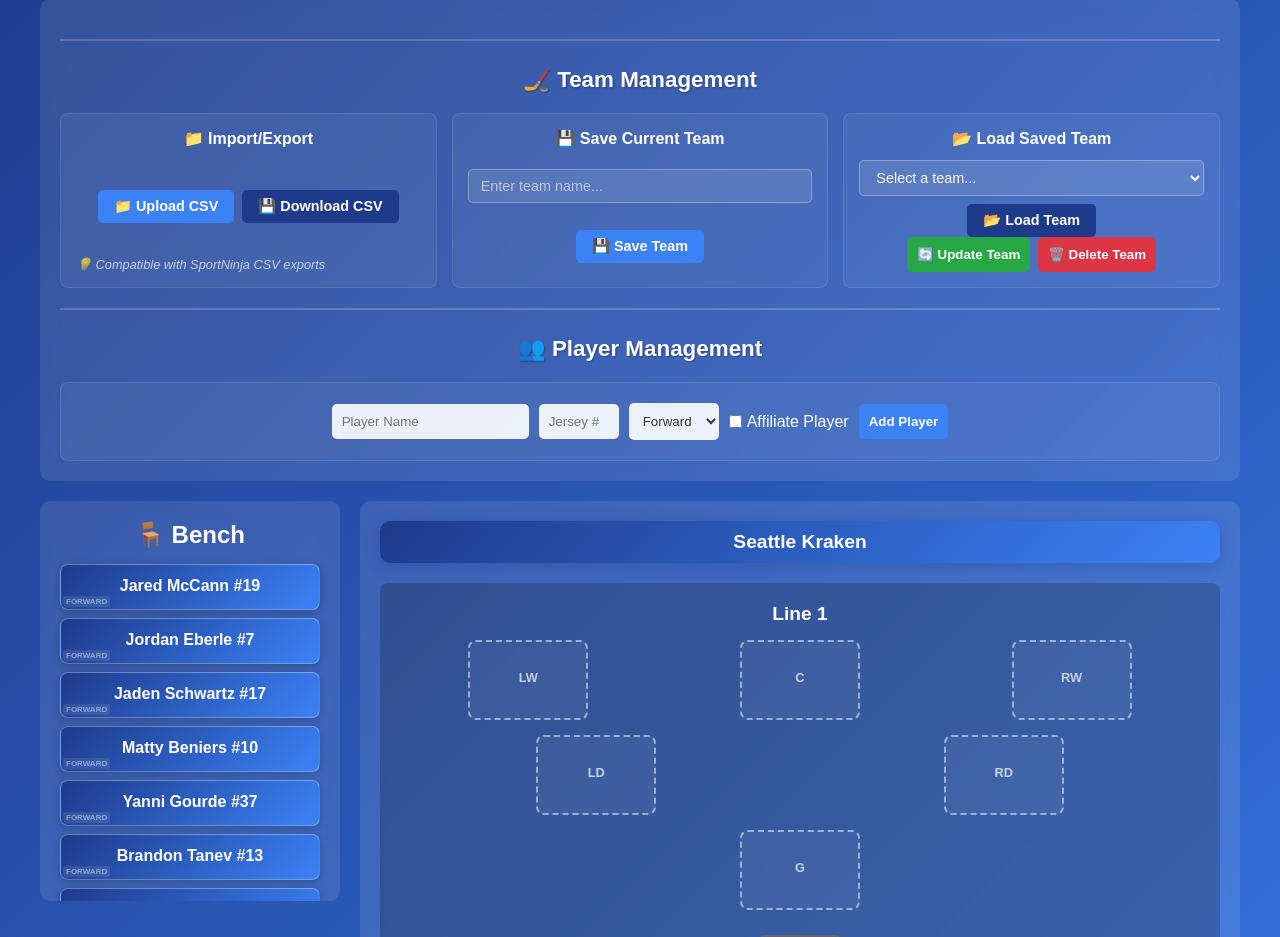
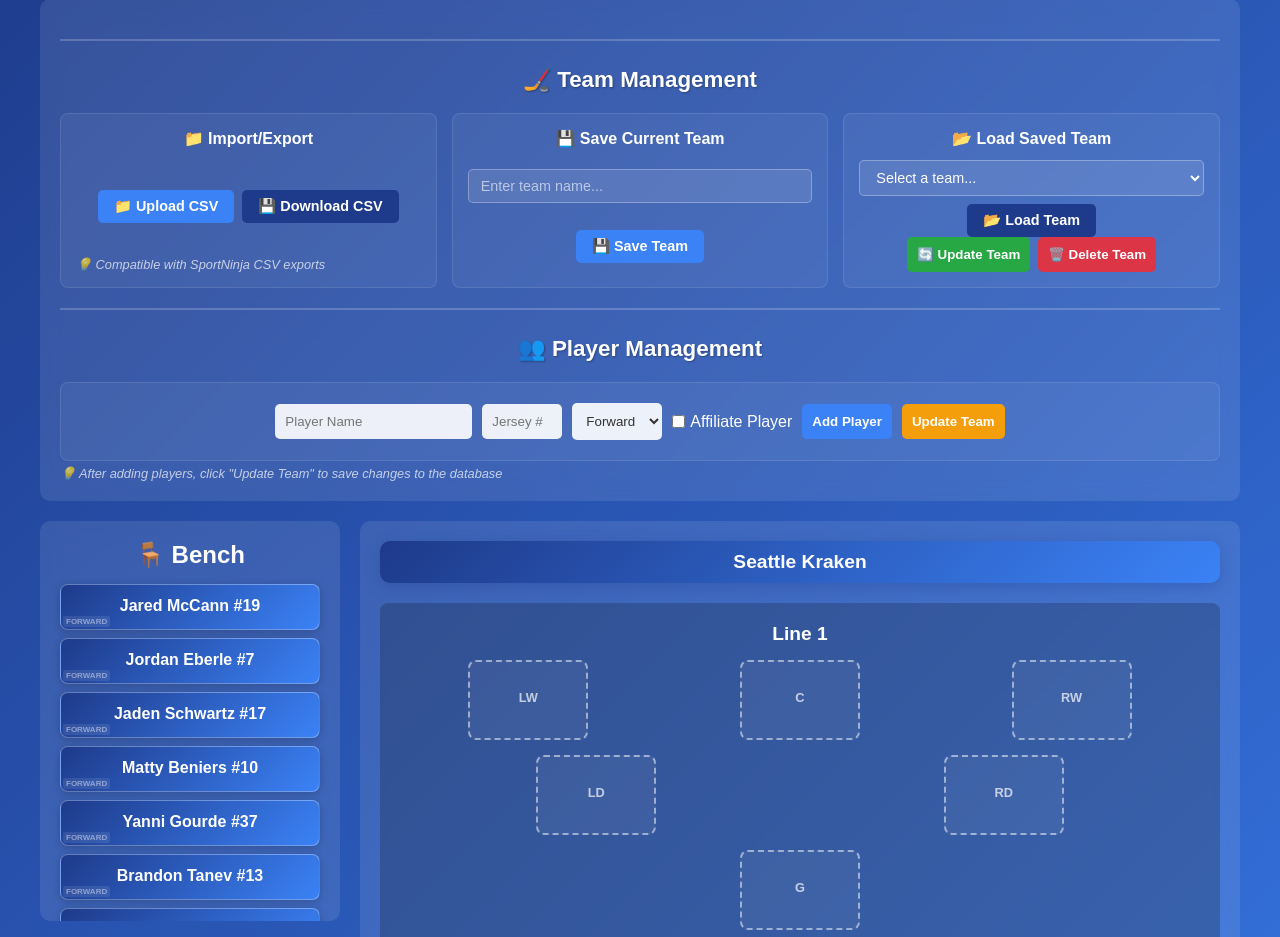
Before and after one commit to crob21/skahl-line-builder, a Flask app: page / in a window 1280 px wide. Shown: the part 172-1109 px from the top of the page. Run offline with Flask 3, Linux system fonts and the light colour scheme; data comes from the database, SQL or seed files in the repository; some libraries are stand-ins or nearby versions.

Commit message:
🔧 Add Update Team functionality for database persistence
- Add 'Update Team' button to player management section
- Add updateCurrentTeam() function to save session changes to database
- Add CSS styling for the update button
- Add helpful instruction text for users
- Now when users add affiliate players, they can save changes to the database

```diff
--- a/templates/index.html
+++ b/templates/index.html
@@ -358,6 +358,15 @@
 
         .btn-load:hover {
             background: #1e40af;
+            transform: translateY(-1px);
+        }
+
+        .btn-update {
+            background: #f59e0b;
+        }
+
+        .btn-update:hover {
+            background: #d97706;
             transform: translateY(-1px);
         }
 
@@ -1093,6 +1102,10 @@
                         Affiliate Player
                     </label>
                     <button onclick="addPlayer()">Add Player</button>
+                    <button onclick="updateCurrentTeam()" class="btn-update">Update Team</button>
+                </div>
+                <div style="font-size: 0.8rem; color: rgba(255,255,255,0.7); margin-top: 5px; font-style: italic;">
+                    💡 After adding players, click "Update Team" to save changes to the database
                 </div>
             </div>
         </div>
@@ -1250,6 +1263,37 @@
                 loadPlayers();
             } else {
                 alert(result.message);
+            }
+        }
+
+        async function updateCurrentTeam() {
+            const teamSelect = document.getElementById('teamSelect');
+            const selectedOption = teamSelect.options[teamSelect.selectedIndex];
+
+            if (!selectedOption || !selectedOption.value) {
+                alert('Please select a team to update');
+                return;
+            }
+
+            const teamName = selectedOption.textContent.split(' (')[0];
+
+            try {
+                const response = await fetch('/api/teams/save', {
+                    method: 'POST',
+                    headers: { 'Content-Type': 'application/json' },
+                    body: JSON.stringify({ team_name: teamName })
+                });
+
+                const result = await response.json();
+
+                if (result.success) {
+                    alert(`Team "${teamName}" updated successfully!`);
+                    loadTeamList(); // Refresh the team list to show updated player count
+                } else {
+                    alert('Error: ' + result.message);
+                }
+            } catch (error) {
+                alert('Error updating team: ' + error.message);
             }
         }
 
```
